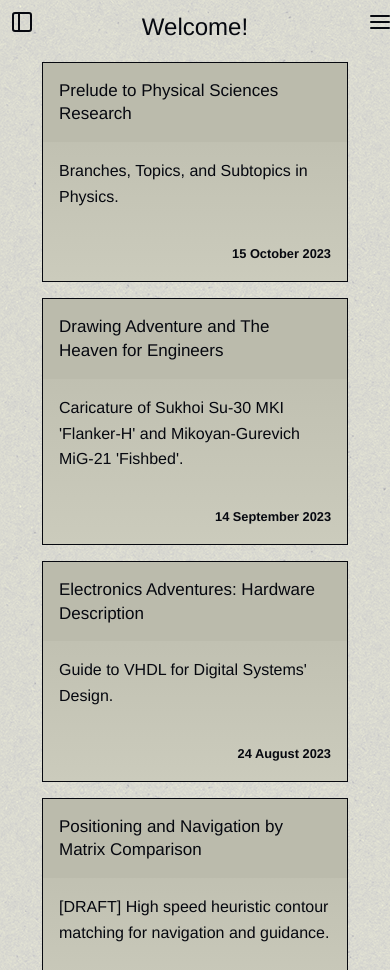
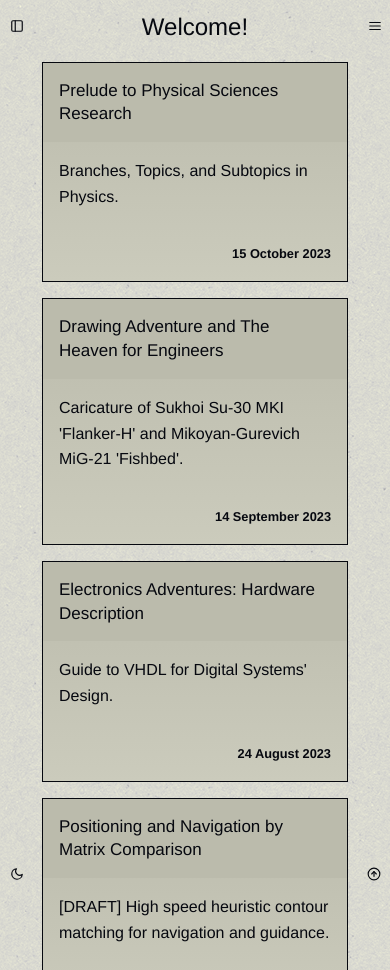
Before and after one commit to pawanmsr/pawanmsr.github.io, a Jekyll site: the page built from index.markdown, in a window 390 px wide. Shown: the top 970 px of the page. Built offline with Jekyll 4.4.1, drawn with Linux system fonts in a browser that asks for light colours.

Commit message:
Dev (#15)

```diff
--- a/_includes/footer.html
+++ b/_includes/footer.html
@@ -4,7 +4,7 @@
     <div class="grid-x grid-padding-x grid-padding-y align-center">
         <div class="cell small-1 text-left">
             <div data-sticky-container>
-                <div class="sticky" data-stick-to="bottom" data-sticky>
+                <div class="sticky" data-stick-to="bottom" data-sticky data-sticky-on="small">
                     <button id="mode" type="button">
                         <i data-feather="moon"></i>
                     </button>
@@ -39,7 +39,7 @@
         <div class="cell small-1 text-right">
             <a href="#top" data-smooth-scroll>
                 <div data-sticky-container>
-                    <div class="sticky" data-stick-to="bottom" data-sticky>
+                    <div class="sticky" data-stick-to="bottom" data-sticky data-sticky-on="small">
                         <button type="button" data-toggle="up">
                             <i data-feather="arrow-up-circle"></i>
                         </button>
--- a/_includes/header.html
+++ b/_includes/header.html
@@ -4,7 +4,7 @@
     <div class="grid-x grid-padding-x grid-padding-y align-center">
         <div class="cell small-1 text-left">
             <div data-sticky-container>
-                <div class="sticky" data-sticky data-margin-top="0">
+                <div class="sticky" data-sticky data-sticky-on="small">
                     <button class="hide-for-large" type="button" data-toggle="nav">
                         <i data-feather="sidebar"></i>
                     </button>
@@ -22,7 +22,7 @@
 
         <div class="cell small-1 text-right">
             <div data-sticky-container>
-                <div class="sticky" data-sticky data-margin-top="0">
+                <div class="sticky" data-sticky data-sticky-on="small">
                     <button class="hide-for-large" type="button" data-toggle="side">
                         <i data-feather="menu"></i>
                     </button>
--- a/_sass/common/feather.sass
+++ b/_sass/common/feather.sass
@@ -3,6 +3,10 @@
     fill: none
     stroke-linecap: round
     stroke-linejoin: round
+
+    @media screen and (max-width: 556px)
+        width: 14px
+        height: 14px
 
 @mixin feather-text
     width: 12px
--- a/_scripts/main.js
+++ b/_scripts/main.js
@@ -2,8 +2,8 @@ import { icons } from "./common/feather";
 import { initializeBaseStyle } from "./common/foundation";
 import { setMode, switchMode } from "./common/theme";
 
+initializeBaseStyle();
 icons();
-initializeBaseStyle();
 
 setMode();
 switchMode();
--- a/assets/js/main.js
+++ b/assets/js/main.js
@@ -1,2 +1,2 @@
-(()=>{let e,t;let o=()=>{feather.replace()},s="data-theme",a="dark",n="light",i="mode";function m(){document.documentElement.setAttribute(s,a),$("#mode").find("svg").replaceWith('<i data-feather="sun"></i>'),o()}function d(){document.documentElement.setAttribute(s,n),$("#mode").find("svg").replaceWith('<i data-feather="moon"></i>'),o()}o(),$(document).foundation(),e=window.matchMedia("(prefers-color-scheme: dark)"),(t=sessionStorage.getItem(i))==a?m():t==n?d():(e.matches?m():d(),sessionStorage.setItem(i,"")),$("#mode").on("click",()=>{$("#mode").find("svg").hasClass("feather-moon")?(m(),sessionStorage.setItem(i,a)):(d(),sessionStorage.setItem(i,n))})})();
+(()=>{let e,t;let o=()=>{feather.replace()},s="data-theme",a="dark",n="light",i="mode";function m(){document.documentElement.setAttribute(s,a),$("#mode").find("svg").replaceWith('<i data-feather="sun"></i>'),o()}function d(){document.documentElement.setAttribute(s,n),$("#mode").find("svg").replaceWith('<i data-feather="moon"></i>'),o()}$(document).foundation(),o(),e=window.matchMedia("(prefers-color-scheme: dark)"),(t=sessionStorage.getItem(i))==a?m():t==n?d():(e.matches?m():d(),sessionStorage.setItem(i,"")),$("#mode").on("click",()=>{$("#mode").find("svg").hasClass("feather-moon")?(m(),sessionStorage.setItem(i,a)):(d(),sessionStorage.setItem(i,n))})})();
 //# sourceMappingURL=main.js.map
--- a/package.json
+++ b/package.json
@@ -1,5 +1,5 @@
 {
-  "version": "0.1.1",
+  "version": "0.1.3",
   "scripts": {
     "build": "parcel build",
     "log": "auto-changelog -p"
```
Also changed, not shown: docs/CHANGELOG.md (+11 -1 lines), jekyll-bhautiki.gemspec, 1 other file.
